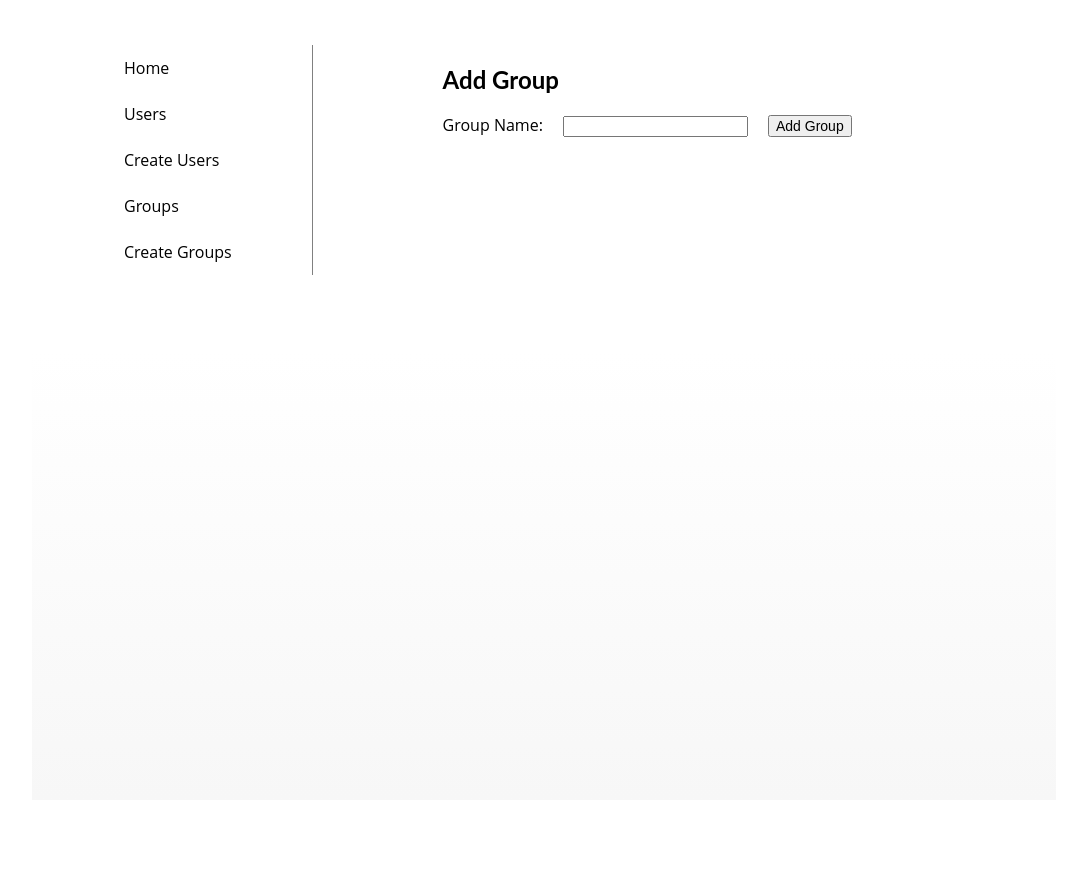
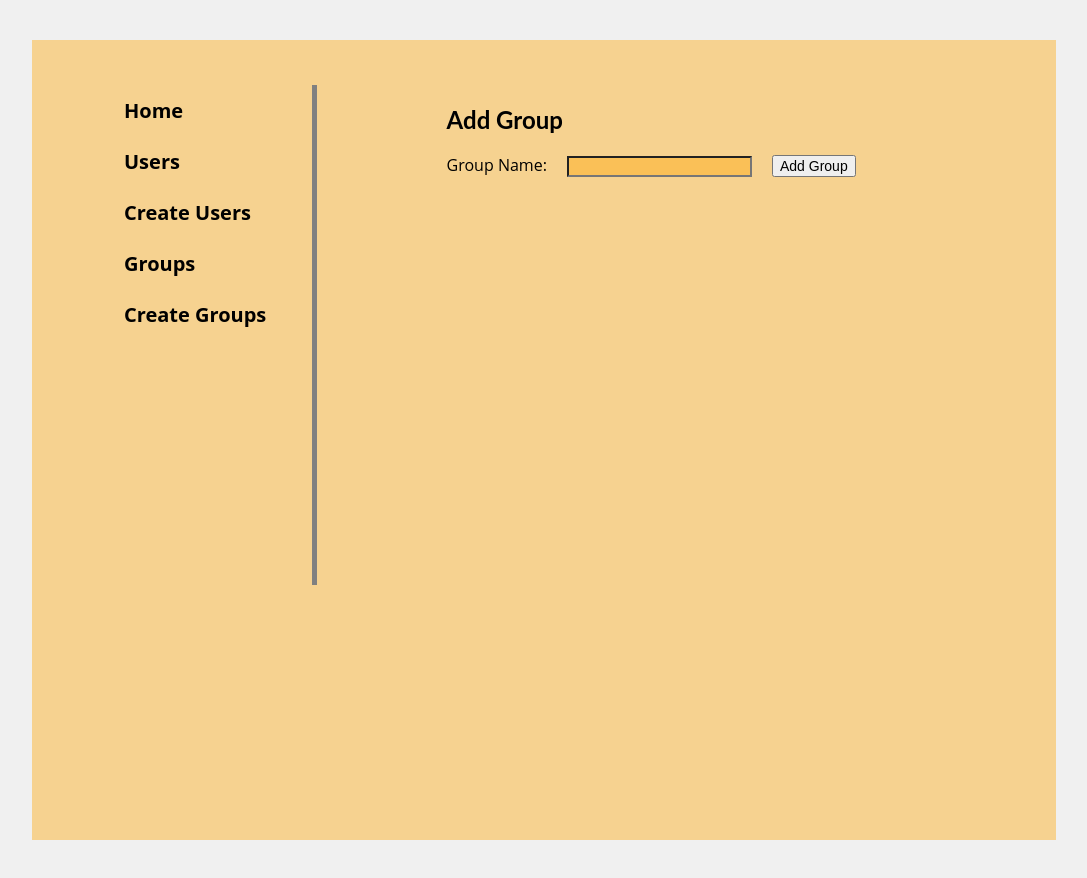
Before and after one commit to lauralee01/user-management, a React (Create React App) app: page /groups/create in a window 1280 px wide. Shown: the whole page, without its empty margins (96-1183 px from the left). Before the commit the page ends 800 px from the top, so only its background shows below. Built offline with nearby package versions, Linux system fonts and the light colour scheme.

Commit message:
final commit

```diff
--- a/src/components/Home/Home.js
+++ b/src/components/Home/Home.js
@@ -5,7 +5,10 @@ export default class Home extends React.Component {
 	render() {
 		return(
 			<div>
-				<h1>User Management System </h1>
+				<h1>User </h1>
+				<h1>Management </h1>
+				<h1>System </h1>
+				<p>By Laura||InterNations</p>
 
 			</div>
 		)
--- a/src/containers/CreateGroups.js
+++ b/src/containers/CreateGroups.js
@@ -6,26 +6,53 @@ class CreateGroups extends Component {
 	constructor(props) {
 		super(props);
 		this.state = {
-			newGroup: ''
+			newGroup: {
+				id: '',
+				name: ''
+			}
 		};
 	}
 
 	handleChangeGroupInput = (e) => {
 		const {value} = e.target;
-		this.setState({
-			newGroup: value
-		});
+		this.setState(state => ({
+			...state,
+			newGroup: {
+				...state.newGroup,
+				name: value
+			}
+		}))
 	}
 
 	handleCleanNewGroup = () => {
 		this.setState({
-			newGroup: ''
+			newGroup: {
+				id: '',
+				name: ''
+			}
 		})
 	}
 
-	handleAddGroup(group) {
-		this.props.addGroup(group);
-		this.handleCleanNewGroup();
+	addGroup(group) {
+		if (group.name) {
+			let getLastId = 1;
+			const {groups} = this.props;
+			if(groups.length) {
+				getLastId = (groups[groups.length - 1].id)+1;
+			}
+		this.setState(state => ({
+			...state,
+			newGroup: {
+				...state.newGroup,
+				id: getLastId,
+				name: group.name
+			}
+		}), () => {
+			this.props.addGroup(this.state.newGroup);
+			this.handleCleanNewGroup();
+			this.props.history.push('/groups');
+		})
+		}
 	}
 
 	render() {
@@ -35,9 +62,10 @@ class CreateGroups extends Component {
 				<h2>Add Group</h2>
 				<label>
 					Group Name:
-					<input type="text" value={newGroup} onChange={this.handleChangeGroupInput}/>
 				</label>
-				<button onClick={() => this.handleAddGroup(newGroup)}>
+					<input type="text" value={newGroup.name} onChange={this.handleChangeGroupInput}/>
+
+				<button onClick={() => this.addGroup(newGroup)}>
 					Add Group
 				</button>
 			</section>
@@ -45,7 +73,9 @@ class CreateGroups extends Component {
 	}
 }
 
-const mapStateToProps = state => ({})
+const mapStateToProps = state => ({
+	groups: state.groups
+})
 const mapDispatchToProps = dispatch => ({
 	addGroup: group => dispatch(addGroup(group))
 })
--- a/src/containers/CreateUsers.js
+++ b/src/containers/CreateUsers.js
@@ -78,9 +78,11 @@ class CreateUsers extends Component {
 		})
 	}
 
-	handleAddUser(newUser) {
+	addUser(newUser) {
+		if(newUser.name !== '')
 		this.props.addUser(newUser);
 		this.handleCleanNewUser();
+		this.props.history.push('/users')
 	}
 
 	render () {
@@ -100,7 +102,7 @@ class CreateUsers extends Component {
 									<th>Name</th>
 									<th>Assign</th>
 								</tr>
-								{this.props.groups.map((group, i) => (
+								{groups.map((group, i) => (
 									<tr key={i}>
 										<td>
 											{group.name}
--- a/src/containers/Group.js
+++ b/src/containers/Group.js
@@ -1,6 +1,5 @@
 import React from 'react';
 import {connect} from 'react-redux';
-import { Redirect } from 'react-router-dom';
 import {editGroup} from '../actions/groups';
 import './styles.css';
 
@@ -48,11 +47,11 @@ class Group extends React.Component{
 				editedGroup: {
 					...state.editedGroup,
 					id: +groupId
-				},
-				showMessage: !this.state.showMessage
+				}
 			}), () => {
 				this.props.editGroup(idx, this.state.editedGroup)
 				this.handleCleanEditedGroup();
+				this.props.history.push('/groups')
 			})
 		}
 	}
@@ -60,10 +59,6 @@ class Group extends React.Component{
 		const group = this.getGroup(this.props.match.params.id)
 		const {editedGroup} = this.state;
 	return(
-		<div>
-			{ group
-				?
-			(
 			<div>
 				<h2>Group: {group.name}</h2>
 				<label>Name: {group.name} </label>
@@ -81,13 +76,8 @@ class Group extends React.Component{
 
 		</div>
 	)
-	: <Redirect to={{
-		pathname:'/groups'
-	}}/>
+
 	}
-	</div>
-	)
-}
 }
 
 const mapStateToProps = state => ({
--- a/src/containers/Groups.js
+++ b/src/containers/Groups.js
@@ -7,8 +7,7 @@ import './styles.css'
 
 class Groups extends React.Component {
 	render(){
-		const {users} = this.props;
-		let countUsersByGroup = 0;
+		const {users, groups} = this.props;
 		let showDeleteButton = true;
 		return (
 			<div>
--- a/src/containers/User.js
+++ b/src/containers/User.js
@@ -1,6 +1,5 @@
 import React from 'react';
 import {connect} from 'react-redux';
-import { Redirect} from 'react-router-dom';
 import './styles.css';
 import {editUser} from '../actions/users';
 
@@ -8,10 +7,7 @@ class User extends React.Component {
 	constructor(props) {
 		super(props);
 		this.state = {
-			editedUser: {
-				name: '',
-				groups: []
-			}
+			user: this.props.user
 		}
 	}
 	getUser = name => {
@@ -23,15 +19,15 @@ class User extends React.Component {
 		const {value} = e.target;
 		this.setState(state => ({
 			...state,
-			editedUser: {
-				...state.editedUser,
+			user: {
+				...state.user,
 				name: value
 			}
 		}))
 	}
 
 	isGroupAssigned = group => {
-		const {groups} = this.state.editedUser;
+		const {groups} = this.state.user;
 		return groups.indexOf(group) !== -1;
 	}
 	handleGroupChange=(e, group) => {
@@ -43,14 +39,14 @@ class User extends React.Component {
 		}
 	}
 	handleRemoveGroupFromUser = (group = '') => {
-		const {groups} = this.state.editedUser;
+		const {groups} = this.state.user;
 		const idx = groups.indexOf(group)
 
 		if(idx !== -1) {
 			this.setState(state => ({
 				...state,
-				editedUser: {
-					...state.editedUser
+				user: {
+					...state.user
 				},
 				groups:{
 					...groups.slice(0, idx),
@@ -63,9 +59,9 @@ class User extends React.Component {
 	handleAddGroupToUser = (group = '') => {
 		this.setState(state => ({
 			...state,
-			editedUser: {
-				...state.editedUser,
-				groups: [...state.editedUser.groups, group]
+			user: {
+				...state.user,
+				groups: [...state.user.groups, group]
 			}
 		}))
 	}
@@ -83,22 +79,19 @@ class User extends React.Component {
 		const user = this.getUser(userName)[0];
 		const idx = this.props.users.indexOf(user);
 		this.props.editUser(idx, editedUser)
+		this.handleCleanEditedUser();
 	}
 	render() {
-		const userName = this.props.match.params.name;
-		const user = this.getUser(userName)[0];
-		const {groups} = this.props;
-		const {editedUser} = this.state;
+		const {user, groups} = this.props
 		return (
 			<div>
 				{
-					user ? (
 						<div>
 						<h1>User: {user.name}</h1>
 						<label>Name: {user.name}</label>
-							<div>
+							<div style={{marginTop: 20}}>
 								<label>Groups Assigned</label>
-							<ul>
+								<ul className="ul-bulleted">
 								{user.groups && user.groups.map((group, i) => (
 									<li key={i}>
 										<label>
@@ -112,7 +105,7 @@ class User extends React.Component {
 						<div>
 							<h3>Update with values:</h3>
 							<label>New name: </label>
-							<input type="text" onChange={this.handleChangeUserInput} value={editedUser.name}/>
+							<input type="text" onChange={this.handleChangeUserInput} value={this.state.user.name}/>
 							<div>
 								<h4>Assign Groups: </h4>
 									<table>
@@ -142,25 +135,28 @@ class User extends React.Component {
 									</table>
 									</div>
 									<div className="button-container">
-										<button style={{padding: 8}} onClick={() => this.editUser(editedUser)} >
+										<button style={{padding: 8}} onClick={() => this.editUser} >
 											Save
 										</button>
 									</div>
 								</div>
 							</div>
-						) : <Redirect to={{
-							pathname: '/users'
-					}}/>
 				}
 			</div>
 		)
 	}
 }
 
-const mapStateToProps = state => ({
-	users: state.users,
-	groups: state.groups
-})
+const getUser = (name, users) => {
+	return users.filter(user => user.name === name)
+}
+const mapStateToProps = (state, ownProps) => {
+	return {
+		users: state.users,
+		user:getUser(ownProps.match.params.name, state.users)[0],
+		groups: state.groups
+	}
+}
 const mapDispatchToProps = dispatch => ({
 	editUser: (idx, editedUser) => dispatch(editUser(idx, editedUser))
 })
--- a/src/containers/styles.css
+++ b/src/containers/styles.css
@@ -1,4 +1,5 @@
 table {
+	background-color: rgba(255,165,0,0.3);
 	border-collapse: collapse;
 	width: 100%;
 	text-align: left;
@@ -7,7 +8,7 @@ table, th, td {
 	border: 1px solid black;
 }
 th {
-	background-color: #f9f9f9;
+	background-color: rgba(255,165,0,0.3);
 }
 th, tr, td {
 	padding: 5px 50px;
--- a/src/styles.css
+++ b/src/styles.css
@@ -1,13 +1,16 @@
 body {
+	background-color: rgb(240,240,240);
 	font-family: 'Open Sans', sans-serif;
 	margin: 0 auto;
 }
 
 aside {
+	color: white;
 	float: left;
 	margin-right: 15%;
 	background: transparent;
-	border-right: 1px solid gray;
+	border-right: 5px solid gray;
+	height: 500px;
 }
 h1,h2,h3,h4,h5 {
 	font-family: 'Lato', sans-serif
@@ -17,18 +20,23 @@ h1,h2,h3,h4,h5 {
 	text-decoration: line-through;
 }
 ul.menu {
+	font-weight: bold;
+	font-size: 20px;
 	list-style: none;
 	margin: 0;
 	padding: 0;
+}
+input {
+	background-color: rgba(255,165,0,0.4);
 }
 #content {
 	display: inline-block;
 }
 #container {
 	width: 80%;
-	background: linear-gradient(#fff 44%, #f7f7f7);
-	margin: 0 auto;
-	min-height: 100vh;
+	background-color: rgba(255,165,0, 0.4);
+	margin: 40px auto;
+	height: 100vh;
 	padding: 45px 80px;
 	box-sizing: border-box;
 }
```
Also changed, not shown: src/components/List.js (deleted, +0 -16 lines), 2 other files (tests, documents, lock files or other folders).
